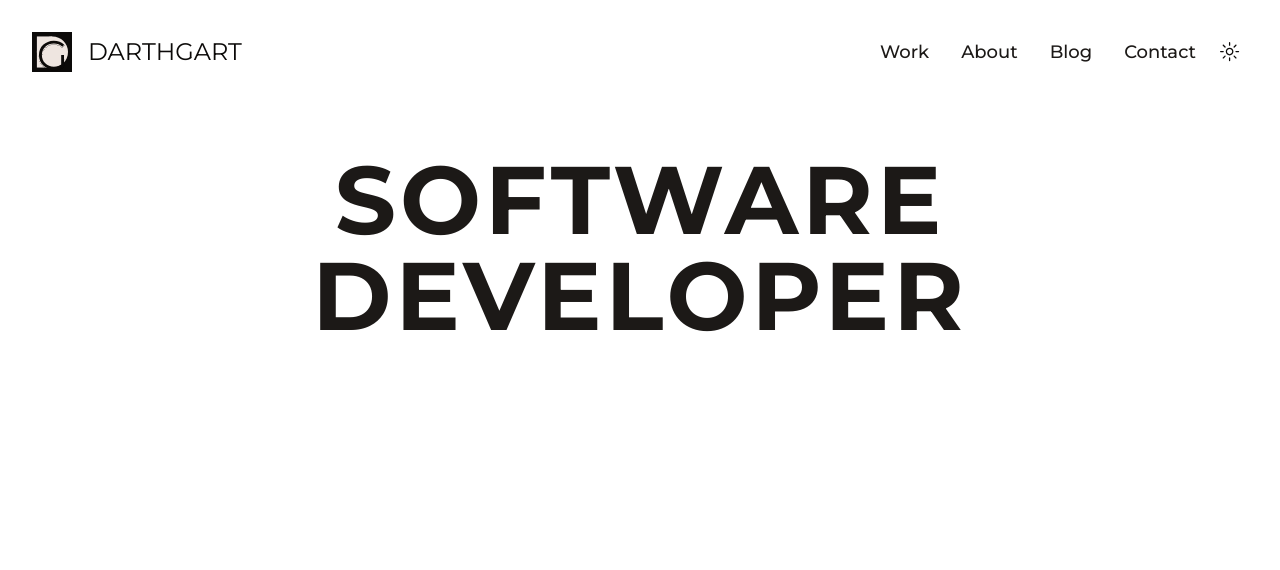
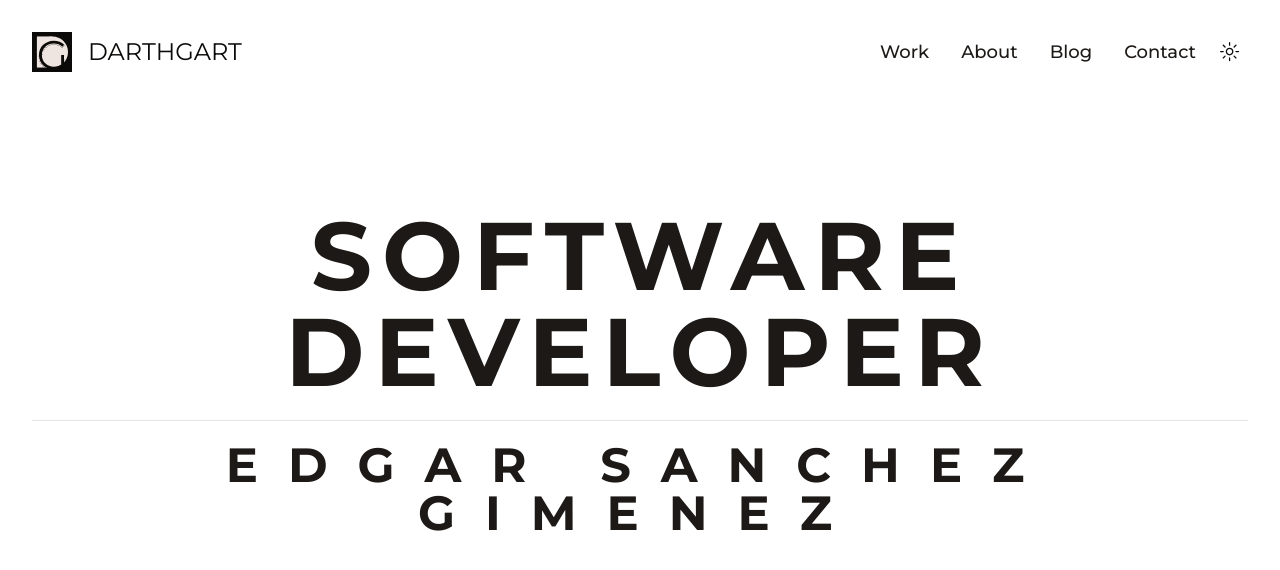
Before and after one commit to darthgart/darthgartdev, a Next.js app: page / in a window 1280 px wide. Shown: the top 570 px of the page. Built offline with nearby package versions, Linux system fonts and the light colour scheme.

Commit message:
Hero Changes

```diff
--- a/src/components/Hero.tsx
+++ b/src/components/Hero.tsx
@@ -7,9 +7,15 @@ import { Button } from "./ui/button";
 export default function Hero() {
   return (
     <section className="py-12 xl:py-24 h-[82vh] xl:pt-28 bg-hero bg-no-repeat bg-bottom bg-cover dark:bg-none">
-      <div className="container mx-auto h-full">
-          <div className="text-sm uppercase font-bold text-center mb-4 text-primary mt-10 text-5xl sm:text-8xl tracking-[4px]">
+      <div className="container mx-auto h-full mt-24">
+          <div className="text-sm uppercase font-bold text-center text-primary mt-10 text-5xl sm:text-8xl sm:tracking-[10px]">
             SOFTWARE DEVELOPER
+          </div>
+          <div className="flex items-center w-full my-5 space-x-4">
+              <div className="flex-grow h-px bg-stone-200"></div>
+            </div>
+          <div className="text-sm uppercase font-bold text-center mb-4 text-primary text-3xl sm:text-5xl sm:tracking-[30px]">
+            EDGAR SANCHEZ GIMENEZ
           </div>
       </div>
     </section>
```
